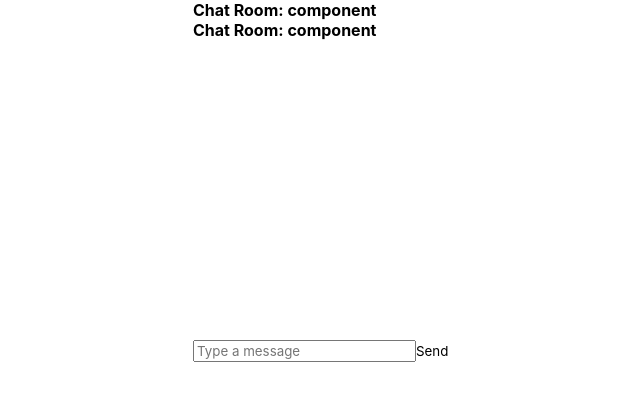
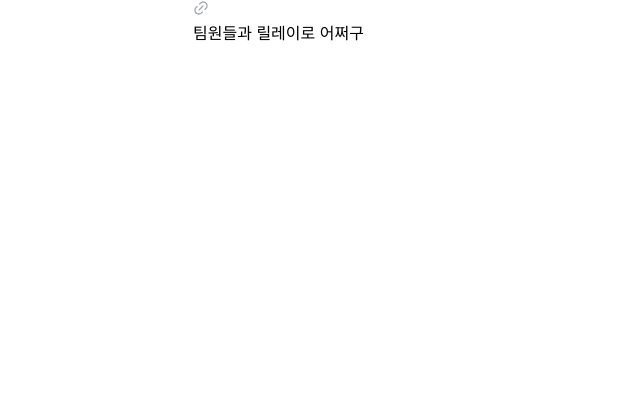
Before and after one commit to hajithon/chat04-client, a React (Vite) app: page /component in a window 1280 px wide. Shown: the top 398 px of the page, without its empty margins (252-892 px from the left). Built offline with nearby package versions, Linux system fonts and the light colour scheme.

Commit message:
chore: svgr 오류 해결

```diff
--- a/package.json
+++ b/package.json
@@ -34,6 +34,7 @@
   },
   "devDependencies": {
     "@eslint/js": "^9.7.0",
+    "@svgr/rollup": "^8.1.0",
     "@types/node": "^20.14.12",
     "@types/react": "^18.3.3",
     "@types/react-dom": "^18.3.0",
--- /dev/null
+++ b/src/pages/ComponentTestPage.tsx
@@ -0,0 +1,9 @@
+import { ReactComponent as Gray } from '@/assets/logos/gray.svg';
+export const ComponentTestPage = () => {
+  return (
+    <>
+      <Gray />
+      <div>팀원들과 릴레이로 어쩌구</div>
+    </>
+  );
+};
--- a/src/routers/router.tsx
+++ b/src/routers/router.tsx
@@ -3,12 +3,14 @@ import { Route, Routes } from 'react-router-dom';
 import { ChatRoomCreatePage } from '@/pages/ChatRoomCreatePage';
 import { ChatRoomJoinPage } from '@/pages/ChatRoomJoinPage';
 import { ChatRoomPage } from '@/pages/ChatRoomPage';
+import { ComponentTestPage } from '@/pages/ComponentTestPage';
 import { ParticipantsJoinPage } from '@/pages/ParticipantsJoinPage';
 
 export const Router = () => {
   return (
     <Routes>
       <Route path="/page1" element={<ChatRoomCreatePage />} />
+      <Route path="/component" element={<ComponentTestPage />} />
       <Route path="/:roomId" element={<ChatRoomPage />} />
       <Route path="/ChatRoomJoin" element={<ChatRoomJoinPage />} />
       <Route path="/ParticipantsJoin/:roomId" element={<ParticipantsJoinPage />} />
--- a/vite.config.ts
+++ b/vite.config.ts
@@ -1,6 +1,7 @@
 import path from 'path';
 import { fileURLToPath } from 'url';
 
+import svgr from '@svgr/rollup';
 import react from '@vitejs/plugin-react-swc';
 import { defineConfig } from 'vite';
 import stdLibBrowser from 'vite-plugin-node-stdlib-browser';
@@ -9,7 +10,7 @@ const __filename = fileURLToPath(import.meta.url);
 const __dirname = path.dirname(__filename);
 
 export default defineConfig({
-  plugins: [react(), stdLibBrowser()],
+  plugins: [react(), stdLibBrowser(), svgr()],
   resolve: {
     alias: {
       '@': path.resolve(__dirname, 'src'),
```
Also changed, not shown: 1 other file (tests, documents, lock files or other folders).
